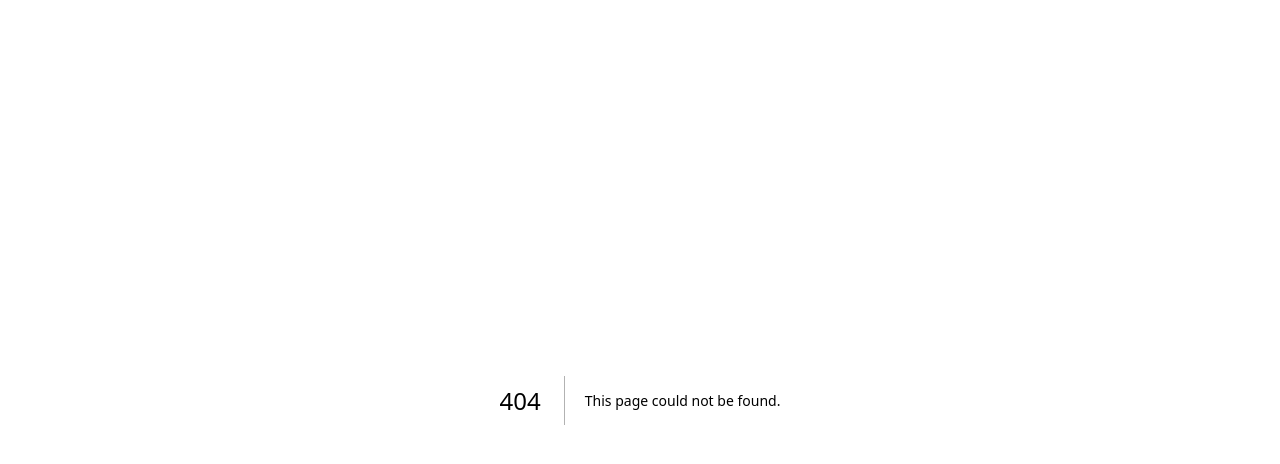
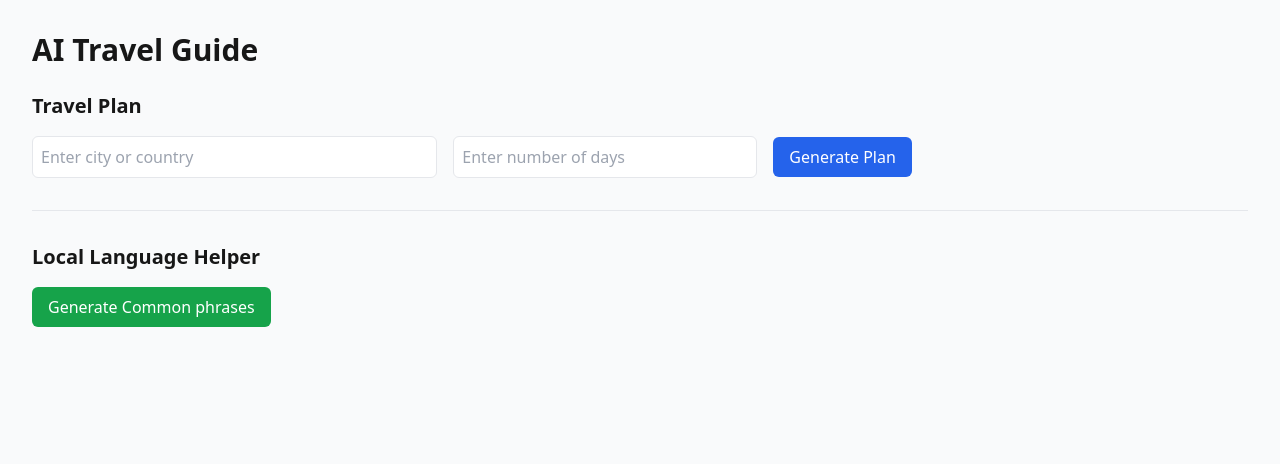
Before and after one commit to Dantilldev/ai-workshop, a Next.js app: page /ai-travel in a window 1280 px wide. Before the commit this address had no page. Shown: the top 464 px of the page. Built offline with nearby package versions, Linux system fonts and the light colour scheme; no server answers.

Commit message:
Fixing somthing

```diff
--- a/pages/AI_Travel.js
+++ b/pages/ai-travel.js
@@ -9,7 +9,7 @@ import { useState } from "react";
 // const genAI = new GoogleGenerativeAI(apiKey);
 // const models = genAI.getGenerativeModel({ models: "gemini-1.5-flash" });
 
-export default function AI_Travel() {
+export default function AiTravel() {
     const [city, setCity] = useState("");
     const [days, setDays] = useState("");
     const [travelPlan, setTravelPlan] = useState("");
@@ -20,7 +20,7 @@ export default function AI_Travel() {
     const handleGeneratePlan = async () => {
         try {
             const prompt = `Create a detailed ${days}-day travel plan for ${city}.
-            Provide your response as a list, with no additional text or commentary before or after that.`;
+            Provide your response as a list, with no additional text or commentary before or after that. Give me in the json format`;
             if (!prompt || typeof prompt !== 'string') {
                 throw new Error("Invalid prompt");
             }
```
Also changed, not shown: 1 other file (tests, documents, lock files or other folders).
